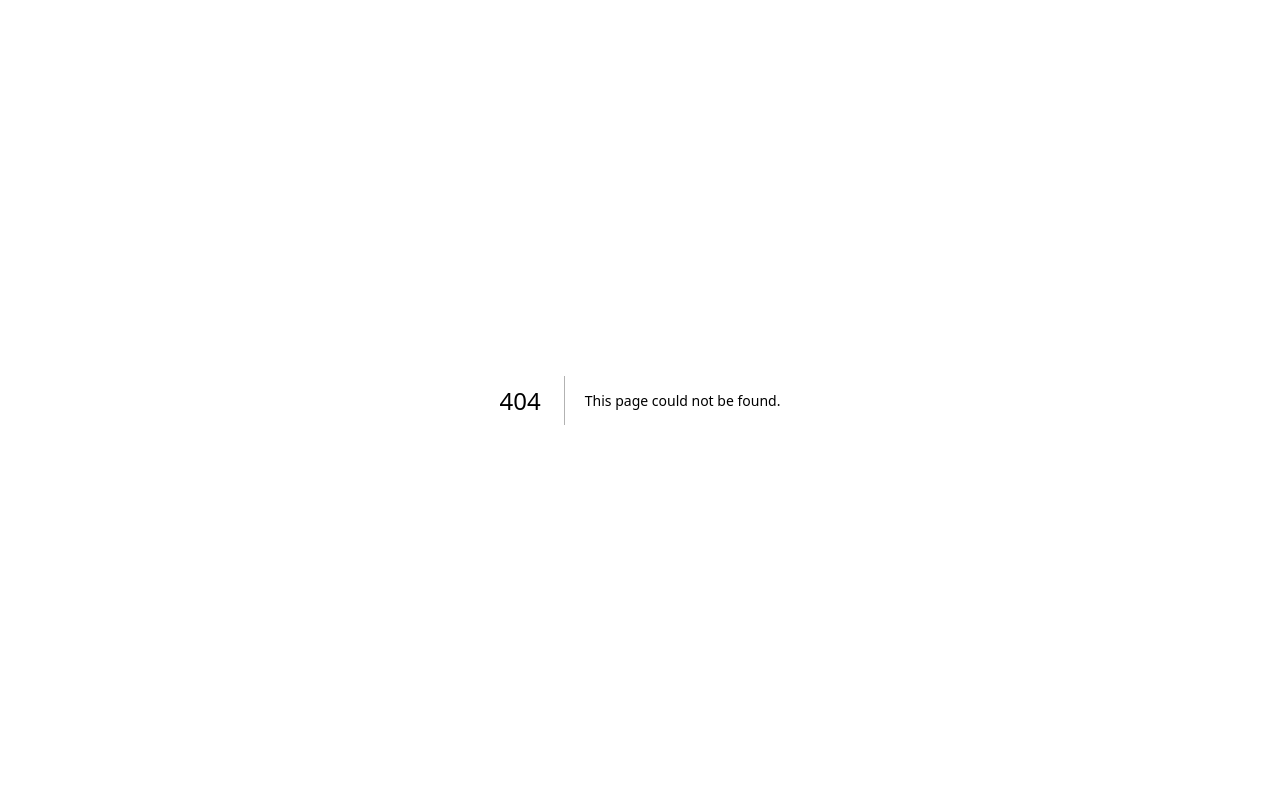
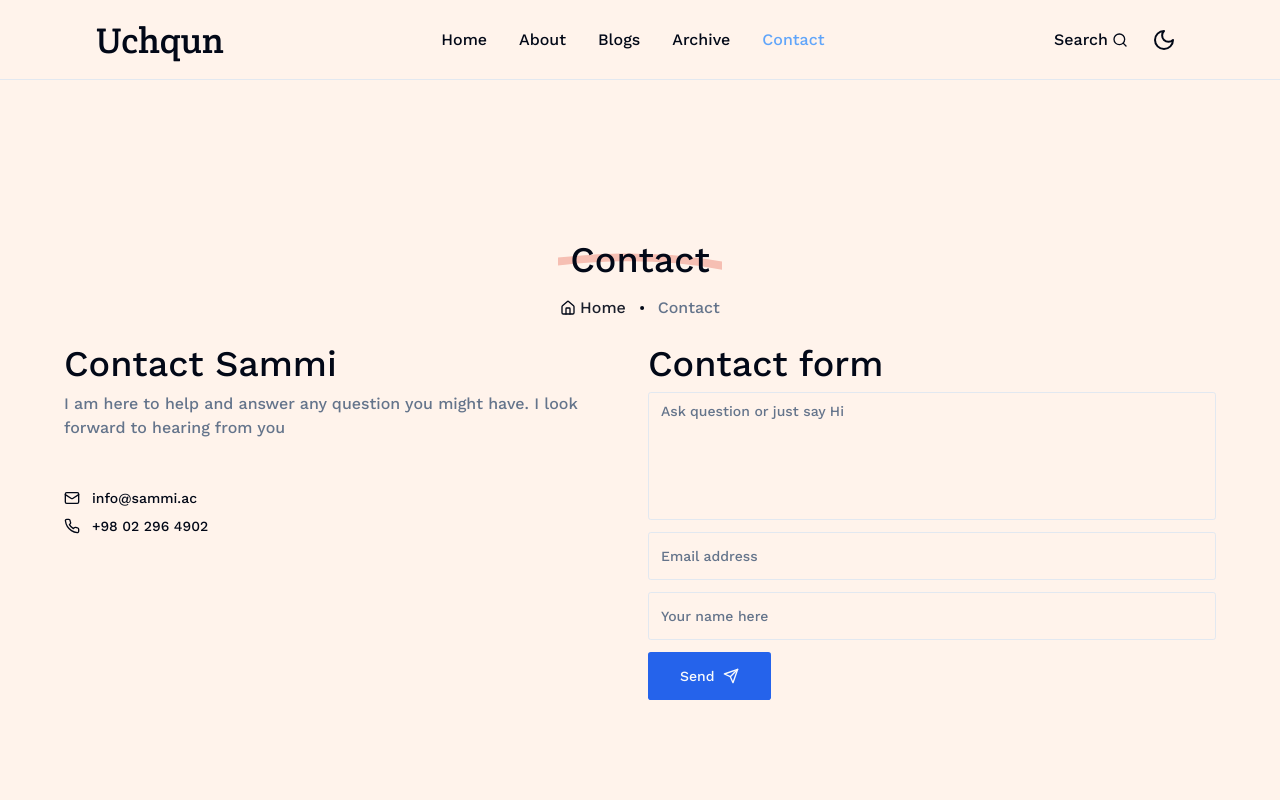
Before and after one commit to UchqunTurdiyev/cms-blog, a Next.js app: page /contact in a window 1280 px wide. Before the commit this address had no page. Shown: the top 800 px of the page. Built offline with nearby package versions, Linux system fonts and the light colour scheme.

Commit message:
All page

```diff
--- a/package.json
+++ b/package.json
@@ -14,6 +14,7 @@
     "@radix-ui/react-slot": "^1.0.2",
     "class-variance-authority": "^0.7.0",
     "clsx": "^2.1.0",
+    "html-react-parser": "^5.1.8",
     "lucide-react": "^0.356.0",
     "next": "14.1.3",
     "next-themes": "^0.3.0",
@@ -24,6 +25,7 @@
     "vaul": "^0.9.0"
   },
   "devDependencies": {
+    "@tailwindcss/typography": "^0.5.10",
     "@types/node": "^20",
     "@types/react": "^18",
     "@types/react-dom": "^18",
--- a/src/app/(root)/about/page.tsx
+++ b/src/app/(root)/about/page.tsx
@@ -1,6 +1,8 @@
+import AuthorCard from '@/components/card/author';
 import { Dot, Home } from 'lucide-react';
 import Image from 'next/image';
 import Link from 'next/link';
+import { authors } from '../../../../constants';
 
 function AboutPage() {
 	return (
@@ -52,9 +54,9 @@ function AboutPage() {
 			</h2>
 
 			<div className='flex justify-around max-md:flex-col max-md:space-y-4 max-md:items-center'>
-				{/* {authors.map(c => (
+				{authors.map(c => (
 					<AuthorCard key={c.name} {...c} />
-				))} */}
+				))}
 			</div>
 		</div>
 	);
--- /dev/null
+++ b/src/app/(root)/archive/page.tsx
@@ -0,0 +1,50 @@
+import { Archive, Dot, Home } from 'lucide-react';
+import Link from 'next/link';
+
+function ArchivePage() {
+	return (
+		<div className='max-w-6xl mx-auto'>
+			<div className='relative min-h-[40vh] flex items-center justify-end flex-col'>
+				<p className='text-lg text-muted-foreground'>Showing posts from</p>
+				<h2 className='text-center text-4xl section-title font-creteRound mt-2'>
+					<span>Archive</span>
+				</h2>
+
+				<div className='flex gap-1 items-center mt-4'>
+					<Home className='w-4 h-4' />
+					<Link href={'/'} className='opacity-90 hover:underline hover:opacity-100'>
+						Home
+					</Link>
+					<Dot />
+					<Link href={'/blogs'} className='opacity-90 hover:underline hover:opacity-100'>
+						Blogs
+					</Link>
+					<Dot />
+					<p className='text-muted-foreground'>Archive</p>
+				</div>
+			</div>
+
+			<div className='flex flex-col space-y-3 mt-8'>
+				<div className='relative'>
+					<span className='text-5xl font-creteRound relative z-20'>2023</span>
+					<Archive className='absolute w-16 h-16 -translate-x-4 -translate-y-12 opacity-10' />
+				</div>
+			</div>
+
+			<div className='flex flex-col space-y-2 mt-8'>
+				<div className='flex gap-2 text-lg text-muted-foreground'>
+					<p>05 Dec</p>
+					<Dot className='text-white w-8 h-8' />
+					<div className='hover:text-white hover:underline cursor-pointer'>The AGI hype train is running out of steam</div>
+				</div>
+				<div className='flex gap-2 text-lg text-muted-foreground'>
+					<p>05 Dec</p>
+					<Dot className='text-white w-8 h-8' />
+					<div className='hover:text-white hover:underline cursor-pointer'>The AGI hype train is running out of steam</div>
+				</div>
+			</div>
+		</div>
+	);
+}
+
+export default ArchivePage;
--- /dev/null
+++ b/src/app/(root)/blogs/[slug]/page.tsx
@@ -0,0 +1,76 @@
+import { Button } from '@/components/ui/button';
+import parse from 'html-react-parser';
+import { ArrowUpRight, CalendarDays, Clock, Facebook, Link2, Linkedin, Minus, Send, Twitter } from 'lucide-react';
+import Image from 'next/image';
+import Link from 'next/link';
+import { content } from '../../../../../constants';
+
+function SlugPage({ params }: { params: { slug: string } }) {
+	return (
+		<div className='pt-[15vh] max-w-5xl mx-auto'>
+			<h1 className='lg:text-6xl md:text-5xl text-4xl font-creteRound'>The AGI hype train is running out of steam</h1>
+
+			<div className='flex items-center flex-wrap max-md:justify-center gap-4 mt-4'>
+				<div className='flex items-center gap-2'>
+					<Image src={'/author/thomas-macaulay.jpg'} alt='author' width={30} height={30} className='object-cover rounded-sm' />
+					<p>by Samar</p>
+				</div>
+				<Minus />
+				<div className='flex items-center gap-2'>
+					<Clock className='w-5 h-5' />
+					<p>01 min read</p>
+				</div>
+				<Minus />
+				<div className='flex items-center gap-2'>
+					<CalendarDays className='w-5 h-5' />
+					<p>Dec 5, 2021</p>
+				</div>
+			</div>
+
+			<Image src={'/blogs/02.jpg'} alt='alt' width={`1120`} height={`595`} className='mt-4 rounded-md' />
+
+			<div className='flex md:gap-12 max-md:flex-col-reverse mt-12 relative'>
+				<div className='flex flex-col space-y-3'>
+					<div className='sticky top-36'>
+						<p className='text-lg uppercase text-muted-foreground'>Share</p>
+						<div className='flex flex-col max-md:flex-row md:space-y-3 max-md:space-x-3 mt-4'>
+							<Button size={'icon'} variant={'outline'}>
+								<Twitter />
+							</Button>
+							<Button size={'icon'} variant={'outline'}>
+								<Facebook />
+							</Button>
+							<Button size={'icon'} variant={'outline'}>
+								<Linkedin />
+							</Button>
+							<Button size={'icon'} variant={'outline'}>
+								<Send />
+							</Button>
+							<Button size={'icon'} variant={'outline'}>
+								<Link2 />
+							</Button>
+						</div>
+					</div>
+				</div>
+				<div className='flex-1 prose dark:prose-invert'>{parse(content)}</div>
+			</div>
+
+			<div className='flex mt-6 gap-6 items-center max-md:flex-col'>
+				<Image src={'/author/chris-impey.jpg'} alt='author' width='155' height='155' className='rounded-md max-md:self-start' />
+				<div className='flex-1 flex flex-col space-y-4'>
+					<h2 className='text-3xl font-creteRound'>Thomas Macaulay</h2>
+					<p className='line-clamp-2 text-muted-foreground'>
+						Thomas Macaulay is a writer based in New York City. He is interested in all things tech, science, and photography
+						related, and likes to yo-yo in
+					</p>
+					<Link href={'/'} className='flex items-center gap-2 hover:text-blue-500 underline transition-colors'>
+						<span>See all posts by this author</span>
+						<ArrowUpRight />
+					</Link>
+				</div>
+			</div>
+		</div>
+	);
+}
+
+export default SlugPage;
--- /dev/null
+++ b/src/app/(root)/blogs/page.tsx
@@ -0,0 +1,33 @@
+import BlogCard from '@/components/blog/blog';
+import { Dot, Home } from 'lucide-react';
+import Link from 'next/link';
+import { blogs } from '../../../../constants';
+
+function BlogsPage() {
+	return (
+		<div className='max-w-6xl mx-auto'>
+			<div className='relative min-h-[40vh] flex items-center justify-end flex-col'>
+				<h2 className='text-center text-4xl section-title font-creteRound'>
+					<span>Blogs</span>
+				</h2>
+
+				<div className='flex gap-1 items-center mt-4'>
+					<Home className='w-4 h-4' />
+					<Link href={'/'} className='opacity-90 hover:underline hover:opacity-100'>
+						Home
+					</Link>
+					<Dot />
+					<p className='text-muted-foreground'>Blogs</p>
+				</div>
+			</div>
+
+			<div className='grid grid-cols-2 max-md:grid-cols-1 gap-x-4 gap-y-24 mt-24'>
+				{blogs.map(blog => (
+					<BlogCard key={blog.title} {...blog} isVertical />
+				))}
+			</div>
+		</div>
+	);
+}
+
+export default BlogsPage;
--- /dev/null
+++ b/src/app/(root)/contact/page.tsx
@@ -0,0 +1,59 @@
+import { Button } from '@/components/ui/button';
+import { Input } from '@/components/ui/input';
+import { Textarea } from '@/components/ui/textarea';
+import { Dot, Home, Mail, Phone, Send } from 'lucide-react';
+import Link from 'next/link';
+
+function ContactPage() {
+	return (
+		<div className='max-w-6xl mx-auto'>
+			<div className='relative min-h-[40vh] flex items-center justify-end flex-col'>
+				<h2 className='text-center text-4xl section-title font-creteRound mt-2'>
+					<span>Contact</span>
+				</h2>
+
+				<div className='flex gap-1 items-center mt-4'>
+					<Home className='w-4 h-4' />
+					<Link href={'/'} className='opacity-90 hover:underline hover:opacity-100'>
+						Home
+					</Link>
+					<Dot />
+					<p className='text-muted-foreground'>Contact</p>
+				</div>
+			</div>
+
+			<div className='grid grid-cols-2 max-md:grid-cols-1 gap-4 mt-6'>
+				<div className='flex flex-col'>
+					<h1 className='text-4xl font-creteRound'>Contact Sammi</h1>
+					<p className='mt-2 text-muted-foreground'>
+						I am here to help and answer any question you might have. I look forward to hearing from you
+					</p>
+
+					<div className='mt-12 flex items-center gap-3'>
+						<Mail className='w-4 h-4' />
+						<p className='text-sm'>info@sammi.ac</p>
+					</div>
+					<div className='flex items-center gap-3 mt-2'>
+						<Phone className='w-4 h-4' />
+						<p className='text-sm'>+98 02 296 4902</p>
+					</div>
+				</div>
+
+				<div>
+					<h1 className='text-4xl font-creteRound mb-2'>Contact form</h1>
+					<div className='flex flex-col space-y-3'>
+						<Textarea className='resize-none h-32' placeholder='Ask question or just say Hi' />
+						<Input placeholder='Email address' />
+						<Input placeholder='Your name here' />
+						<Button className='w-fit' size={'lg'}>
+							<span>Send</span>
+							<Send className='w-4 h-4 ml-2' />
+						</Button>
+					</div>
+				</div>
+			</div>
+		</div>
+	);
+}
+
+export default ContactPage;
--- a/src/components/blog/blog.tsx
+++ b/src/components/blog/blog.tsx
@@ -1,15 +1,15 @@
 import { cn } from '@/lib/utils';
-import { IBlog } from '@/types';
 import { CalendarDays, Clock, Dot, Minus } from 'lucide-react';
 import Image from 'next/image';
 import Link from 'next/link';
 import { Badge } from '../ui/badge';
+import { IBlog } from '../../../types';
 
 interface Props extends IBlog {
 	isVertical?: boolean;
 }
 
-function BlogCard(blog: IBlog) {
+function BlogCard(blog: Props) {
 	return (
 		<Link href={'/'} className={cn('grid gap-4 group', blog.isVertical ? 'grid-cols-1' : 'grid-cols-1 md:grid-cols-2')}>
 			<div className='relative bg-secondary rounded-md'>
@@ -26,7 +26,7 @@ function BlogCard(blog: IBlog) {
 				<div className='flex items-center gap-4'>
 					<div className='flex items-center gap-2'>
 						<CalendarDays className='w-5 h-5' />
-						<p>{blog.date}</p>
+						<p>{blog.data}</p>
 					</div>
 					<Minus />
 					<div className='flex items-center gap-2'>
--- a/src/components/card/author.tsx
+++ b/src/components/card/author.tsx
@@ -12,7 +12,7 @@ function AuthorCard(author: IAuthors) {
 					className='object-cover rounded-md grayscale hover:grayscale-0 transition-all'
 				/>
 			</div>
-			<h2 className='text-2xl font-creteRound'>{author.title}</h2>
+			<h2 className='text-2xl font-creteRound'>{author.name}</h2>
 			<p className='text-muted-foreground'>
 				<span className='font-bold text-white'>04</span> Published posts
 			</p>
--- /dev/null
+++ b/src/components/ui/textarea.tsx
@@ -0,0 +1,24 @@
+import * as React from "react"
+
+import { cn } from "@/lib/utils"
+
+export interface TextareaProps
+  extends React.TextareaHTMLAttributes<HTMLTextAreaElement> {}
+
+const Textarea = React.forwardRef<HTMLTextAreaElement, TextareaProps>(
+  ({ className, ...props }, ref) => {
+    return (
+      <textarea
+        className={cn(
+          "flex min-h-[80px] w-full rounded-md border border-input bg-background px-3 py-2 text-sm ring-offset-background placeholder:text-muted-foreground focus-visible:outline-none focus-visible:ring-2 focus-visible:ring-ring focus-visible:ring-offset-2 disabled:cursor-not-allowed disabled:opacity-50",
+          className
+        )}
+        ref={ref}
+        {...props}
+      />
+    )
+  }
+)
+Textarea.displayName = "Textarea"
+
+export { Textarea }
--- a/tailwind.config.ts
+++ b/tailwind.config.ts
@@ -73,7 +73,7 @@ const config = {
 			},
 		},
 	},
-	plugins: [require('tailwindcss-animate')],
+	plugins: [require('tailwindcss-animate'), require('@tailwindcss/typography')],
 } satisfies Config;
 
 export default config;
--- a/types/index.tsx
+++ b/types/index.tsx
@@ -12,6 +12,5 @@ export interface IBlog {
 
 export interface IAuthors {
 	image: string;
-	title: string;
-	descr: string;
+	name: string;
 }
```
Also changed, not shown: 1 other file (tests, documents, lock files or other folders).
